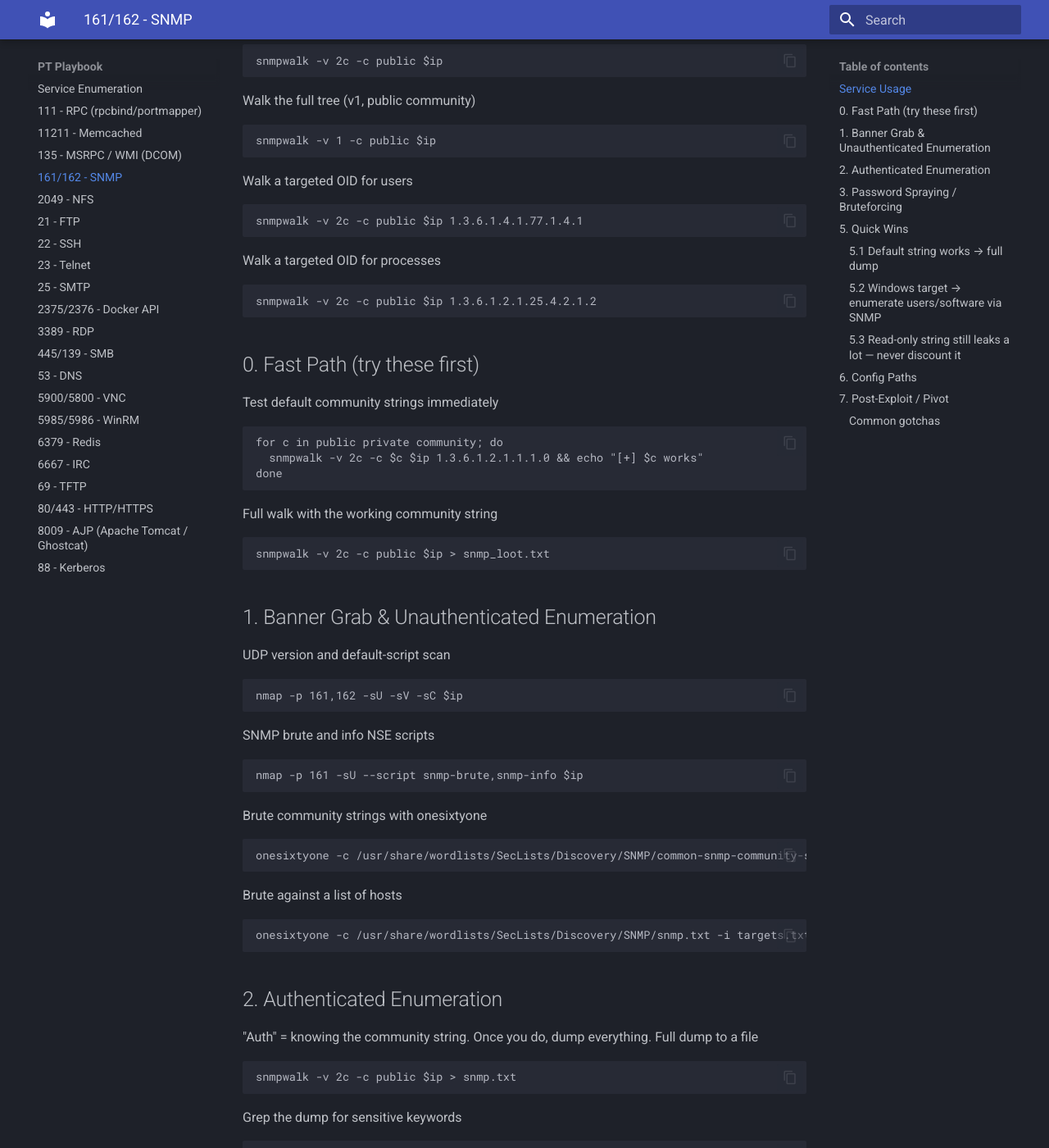
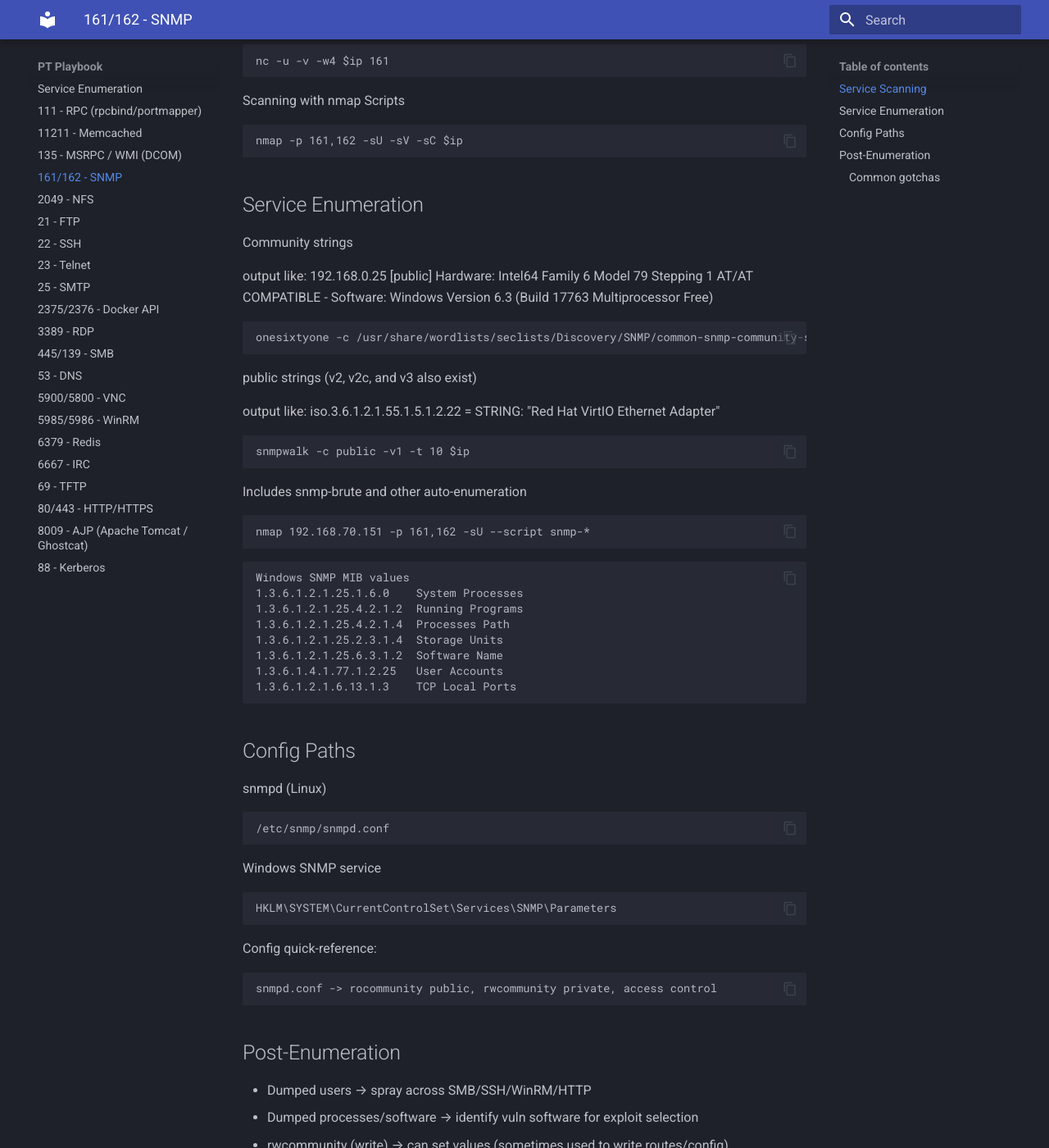
Before and after one commit to stafford-m/pt-playbook, an MkDocs documentation site: the page built from docs/161-162-snmp.md, in a window 1280 px wide and 1400 px high, scrolled down 218 px. Shown: the whole window at 82% size. Built offline with MkDocs 1.6.1 and Material for MkDocs 9.7.7, drawn with Linux system fonts in a browser that asks for light colours; some of the changed text lies outside the part shown.

Commit message:
fixed up snmp doc

````diff
--- a/docs/161-162-snmp.md
+++ b/docs/161-162-snmp.md
@@ -1,131 +1,50 @@
 # 161/162 - SNMP
 
-## Service Usage
+## Service Scanning
 
-Walk the full tree (v2c, public community)
+Confirm with banner grab
 ```bash
-snmpwalk -v 2c -c public $ip
-```
-Walk the full tree (v1, public community)
-```bash
-snmpwalk -v 1 -c public $ip
-```
-Walk a targeted OID for users
-```bash
-snmpwalk -v 2c -c public $ip 1.3.6.1.4.1.77.1.4.1
-```
-Walk a targeted OID for processes
-```bash
-snmpwalk -v 2c -c public $ip 1.3.6.1.2.1.25.4.2.1.2
+nc -u -v -w4 $ip 161
 ```
 
-## 0. Fast Path (try these first)
-
-Test default community strings immediately
-```bash
-for c in public private community; do
-  snmpwalk -v 2c -c $c $ip 1.3.6.1.2.1.1.1.0 && echo "[+] $c works"
-done
-```
-Full walk with the working community string
-```bash
-snmpwalk -v 2c -c public $ip > snmp_loot.txt
-```
-
-## 1. Banner Grab & Unauthenticated Enumeration
-
-UDP version and default-script scan
+Scanning with nmap Scripts
 ```bash
 nmap -p 161,162 -sU -sV -sC $ip
 ```
-SNMP brute and info NSE scripts
+
+## Service Enumeration
+
+Community strings
+
+output like: 192.168.0.25 [public] Hardware: Intel64 Family 6 Model 79 Stepping 1 AT/AT COMPATIBLE - Software: Windows Version 6.3 (Build 17763 Multiprocessor Free)
 ```bash
-nmap -p 161 -sU --script snmp-brute,snmp-info $ip
-```
-Brute community strings with onesixtyone
-```bash
-onesixtyone -c /usr/share/wordlists/SecLists/Discovery/SNMP/common-snmp-community-strings.txt $ip
-```
-Brute against a list of hosts
-```bash
-onesixtyone -c /usr/share/wordlists/SecLists/Discovery/SNMP/snmp.txt -i targets.txt
+onesixtyone -c /usr/share/wordlists/seclists/Discovery/SNMP/common-snmp-community-strings-onesixtyone.txt -i ips_specific.txt
 ```
 
-## 2. Authenticated Enumeration
+public strings (v2, v2c, and v3 also exist)
 
-"Auth" = knowing the community string. Once you do, dump everything.
-Full dump to a file
+output like: iso.3.6.1.2.1.55.1.5.1.2.22 = STRING: "Red Hat VirtIO Ethernet Adapter"
 ```bash
-snmpwalk -v 2c -c public $ip > snmp.txt
-```
-Grep the dump for sensitive keywords
-```bash
-cat snmp.txt | grep -iE 'user|pass|admin|route|process'
-```
-Walk system OID (name, uptime)
-```bash
-snmpwalk -v 2c -c public $ip 1.3.6.1.2.1.1
-```
-Walk Windows users OID
-```bash
-snmpwalk -v 2c -c public $ip 1.3.6.1.4.1.77.1.2.25
-```
-Walk running processes OID
-```bash
-snmpwalk -v 2c -c public $ip 1.3.6.1.2.1.25.4.2.1.2
-```
-Walk installed software OID
-```bash
-snmpwalk -v 2c -c public $ip 1.3.6.1.2.1.25.6.3.1.2
-```
-Walk interfaces OID
-```bash
-snmpwalk -v 2c -c public $ip 1.3.6.1.2.1.2.2.1.2
-```
-Walk routes OID
-```bash
-snmpwalk -v 2c -c public $ip 1.3.6.1.2.1.4.21.1
+snmpwalk -c public -v1 -t 10 $ip
 ```
 
-## 3. Password Spraying / Bruteforcing
-
-Community string brute = the answer here, not passwords.
-Brute community strings with onesixtyone
+Includes snmp-brute and other auto-enumeration
 ```bash
-onesixtyone -c /usr/share/wordlists/SecLists/Discovery/SNMP/common-snmp-community-strings.txt $ip
-```
-Brute community strings with nmap
-```bash
-nmap -sU -p 161 --script snmp-brute $ip
-```
-Brute community strings with nxc
-```bash
-nxc snmp $ip -c /usr/share/wordlists/SecLists/Discovery/SNMP/common-snmp-community-strings.txt
-```
-Brute community strings with hydra
-```bash
-hydra -P /usr/share/wordlists/SecLists/Discovery/SNMP/common-snmp-community-strings.txt $ip snmp
+nmap 192.168.70.151 -p 161,162 -sU --script snmp-*
 ```
 
-## 5. Quick Wins
-
-### 5.1 Default string works → full dump
-```bash
-snmpwalk -v 2c -c public $ip > snmp.txt
-grep -iE 'pass|user|admin|secret' snmp.txt
+```text
+Windows SNMP MIB values
+1.3.6.1.2.1.25.1.6.0	System Processes
+1.3.6.1.2.1.25.4.2.1.2	Running Programs
+1.3.6.1.2.1.25.4.2.1.4	Processes Path
+1.3.6.1.2.1.25.2.3.1.4	Storage Units
+1.3.6.1.2.1.25.6.3.1.2	Software Name
+1.3.6.1.4.1.77.1.2.25	User Accounts
+1.3.6.1.2.1.6.13.1.3	TCP Local Ports
 ```
 
-### 5.2 Windows target → enumerate users/software via SNMP
-```bash
-snmpwalk -v 2c -c public $ip 1.3.6.1.4.1.77.1.2.25   # user list
-```
-
-### 5.3 Read-only string still leaks a lot — never discount it
-```bash
-# Read-only (public) still dumps processes, users, software, interfaces.
-```
-
-## 6. Config Paths
+## Config Paths
 
 snmpd (Linux)
 ```text
@@ -141,7 +60,7 @@ Config quick-reference:
 snmpd.conf -> rocommunity public, rwcommunity private, access control
 ```
 
-## 7. Post-Exploit / Pivot
+## Post-Enumeration
 
 - Dumped users → spray across SMB/SSH/WinRM/HTTP
 - Dumped processes/software → identify vuln software for exploit selection
````
